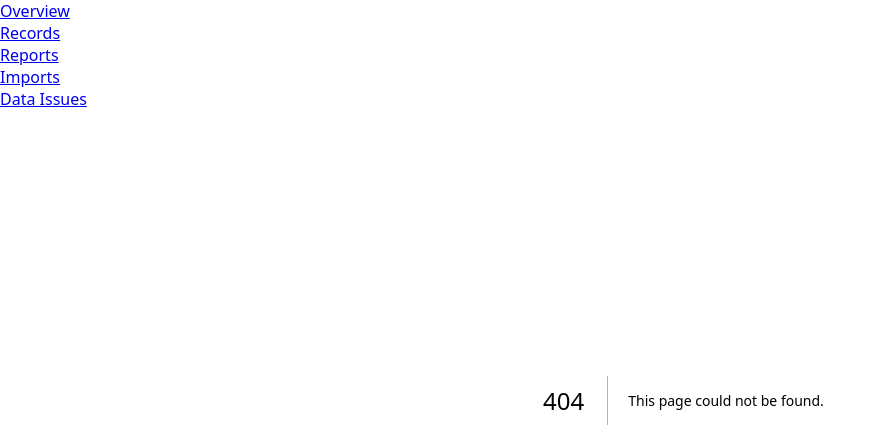
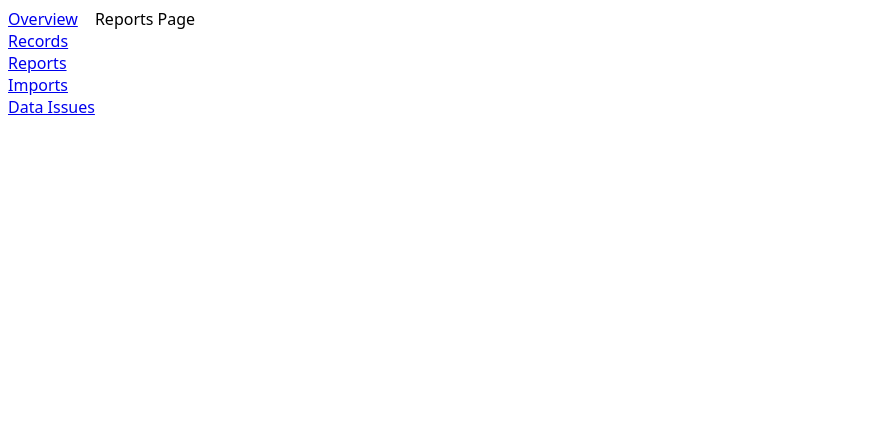
Before and after one commit to dpwilliford/LCDS, a Next.js app: page /reports in a window 1280 px wide. Before the commit this address had no page. Shown: the top 448 px of the page, without its empty margins (0-886 px from the left). Built offline with nearby package versions, Linux system fonts and the light colour scheme.

Commit message:
Add reports page

```diff
--- /dev/null
+++ b/app/reports/page.tsx
@@ -0,0 +1,3 @@
+export default function ReportsPage() {
+  return <div>Reports Page</div>;
+}
```
